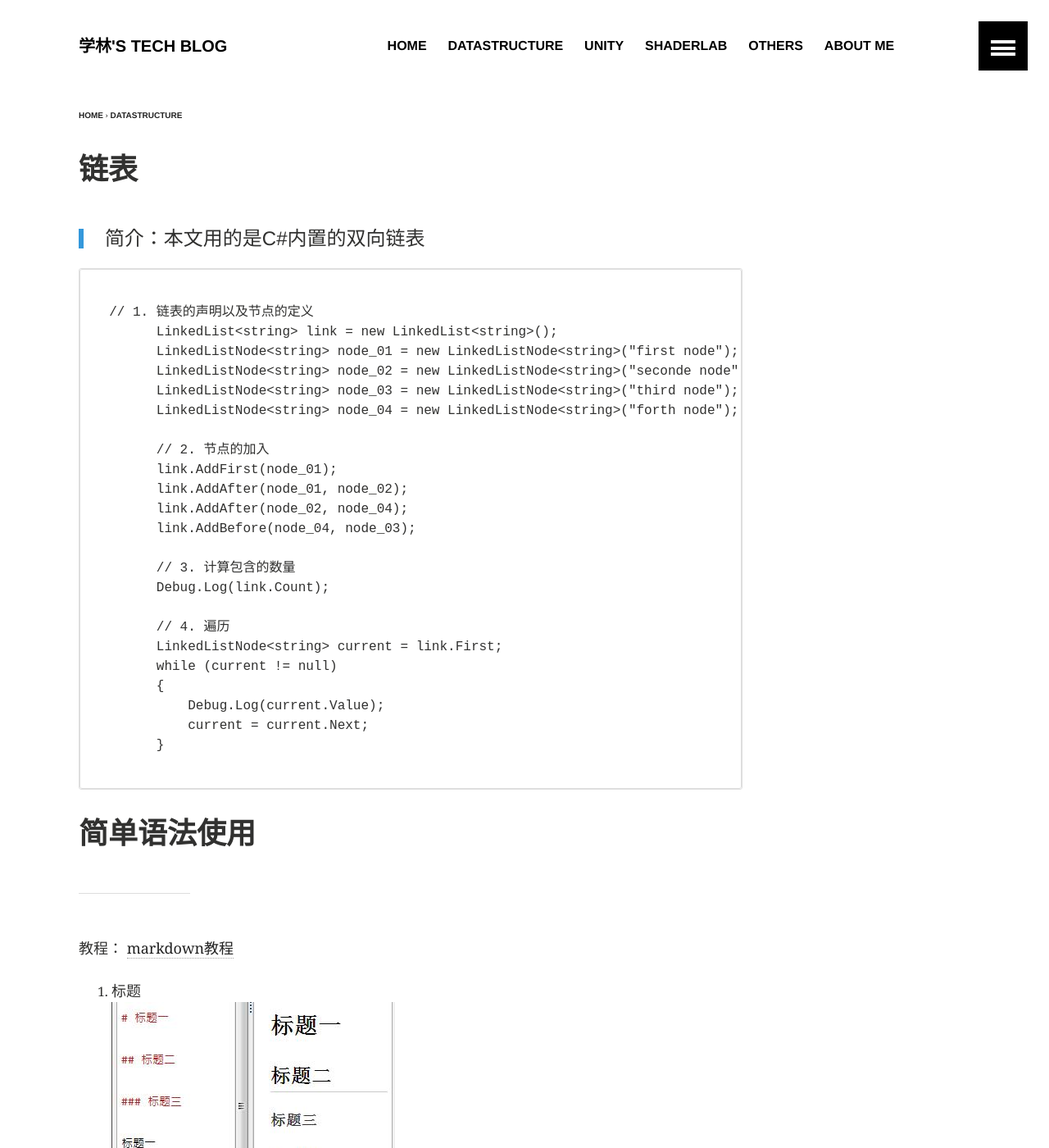
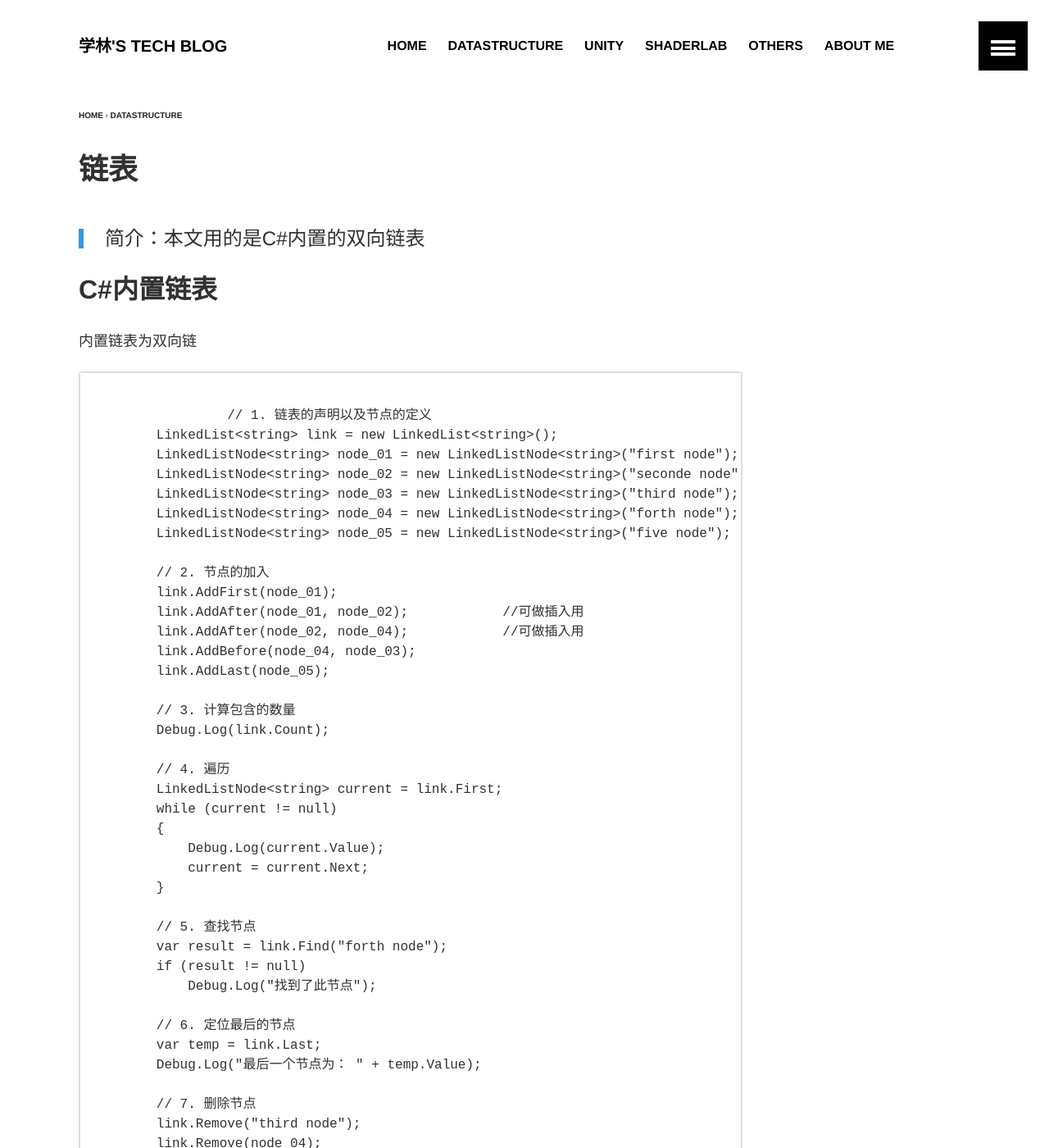
Before and after one commit to Office2010/Office2010.github.io, a Jekyll site: the page built from _posts/datastructure/2018-07-10-datastructure-math.md, in a window 1280 px wide and 1400 px high. Shown: the whole window at 82% size. Built offline with Jekyll 4.4.1, drawn with Linux system fonts in a browser that asks for light colours; comment, search, counter and statistics services are not loaded; some of the changed text lies outside the part shown.

Commit message:
blogTheme

````diff
--- a/_posts/datastructure/2018-07-10-datastructure-math.md
+++ b/_posts/datastructure/2018-07-10-datastructure-math.md
@@ -3,24 +3,28 @@ layout: article
 title:  "链表"
 categories: datastructure
 image:
-    teaser: /teaser/default.jpg
+    teaser: /datastructure/datastructure.jpg
 ---
 > 简介：本文用的是C#内置的双向链表
 
+## C#内置链表
+内置链表为双向链<br>
 ```
 
-  // 1. 链表的声明以及节点的定义
+  		 // 1. 链表的声明以及节点的定义
         LinkedList<string> link = new LinkedList<string>();
         LinkedListNode<string> node_01 = new LinkedListNode<string>("first node");
         LinkedListNode<string> node_02 = new LinkedListNode<string>("seconde node");
         LinkedListNode<string> node_03 = new LinkedListNode<string>("third node");
         LinkedListNode<string> node_04 = new LinkedListNode<string>("forth node");
+        LinkedListNode<string> node_05 = new LinkedListNode<string>("five node");
 
         // 2. 节点的加入
         link.AddFirst(node_01);
-        link.AddAfter(node_01, node_02);
-        link.AddAfter(node_02, node_04);
+        link.AddAfter(node_01, node_02);            //可做插入用
+        link.AddAfter(node_02, node_04);            //可做插入用
         link.AddBefore(node_04, node_03);
+        link.AddLast(node_05);
 
         // 3. 计算包含的数量
         Debug.Log(link.Count);
@@ -33,40 +37,32 @@ image:
             current = current.Next;
         }
 
+        // 5. 查找节点
+        var result = link.Find("forth node");
+        if (result != null)
+            Debug.Log("找到了此节点");
+
+        // 6. 定位最后的节点
+        var temp = link.Last;
+        Debug.Log("最后一个节点为： " + temp.Value);
+
+        // 7. 删除节点
+        link.Remove("third node");
+        link.Remove(node_04);
+        link.Clear();                               // 删除全部节点
+
 ```
 
-# 简单语法使用
+## 链表
 ---
-教程： [markdown教程](https://www.zybuluo.com/mdeditor?url=https%3A%2F%2Fwww.zybuluo.com%2Fstatic%2Feditor%2Fmd-help.markdown)
+链表是一种物理存储单元上非连续、非顺序的存储结构，数据元素是通过节点中的指针链接次序实现的。<br>
 
-1. 标题 <br>
-![markdown_01](/images/others/markdown/markdown_01.jpg)
+优点：<br>
 
-2. 链接、图片<br>
-连接的格式为：`[百度连接](www.baidu.com)`
-<br>图片的格式为：`![图片](/images/image_01.jpg)`
-<br>注意区别,图标比连接格式多了一个 ！ 字符。
++ 物理存储空间不一定是顺序存储，能灵活的内存动态管理<br>
++ 处理插入和删除操作方便，时间复杂度为O(1);
++ 链表长度不固定，可根据实际情况进行添加。
 
-3. 有序、无序列表<br>
-![markdown_02](/images/others/markdown/markdown_02.jpg)
-
-4. 粗体和斜体<br>
-使用 * 和 ** 表示斜体 和 粗体。
-示例 ： 这是 *斜体*，这是**粗体**。
-
-5. 行内代码块<br>
-使用 `` <br>
-示例： 这是个`行内代码块`。
-6. 代码块<br>
-使用两个\`\`\` <br>
-示例：
-
-```
-void function_1(){
- Debug.Log("hello world");
-}
-```
-<br> &nbsp;&nbsp;
-7. 公式类<br>
-示例：`n<sup>2</sup>=n<sub>x</sub>+1`：n<sup>2</sup>=n<sub>x</sub>+1
-<br>[参考连接](https://www.jianshu.com/p/80ac23666a98)
+<br>
+![link_01](/images/datastructure/link_01.jpg,双向链表的添加操作)<br>
+![link_02](/images/datastructure/link_02.jpg,双向链表的删除操作)
````
Also changed, not shown: images/datastructure/datastructure.jpg (added), images/datastructure/link/link_01.jpg (added), images/datastructure/link/link_02.jpg (added), images/others/jekyll/Jekyll+Github.jpg, images/shaderlab/ShaderlabBase.jpg, images/teaser/default.jpg, images/unity/unity.jpg.
